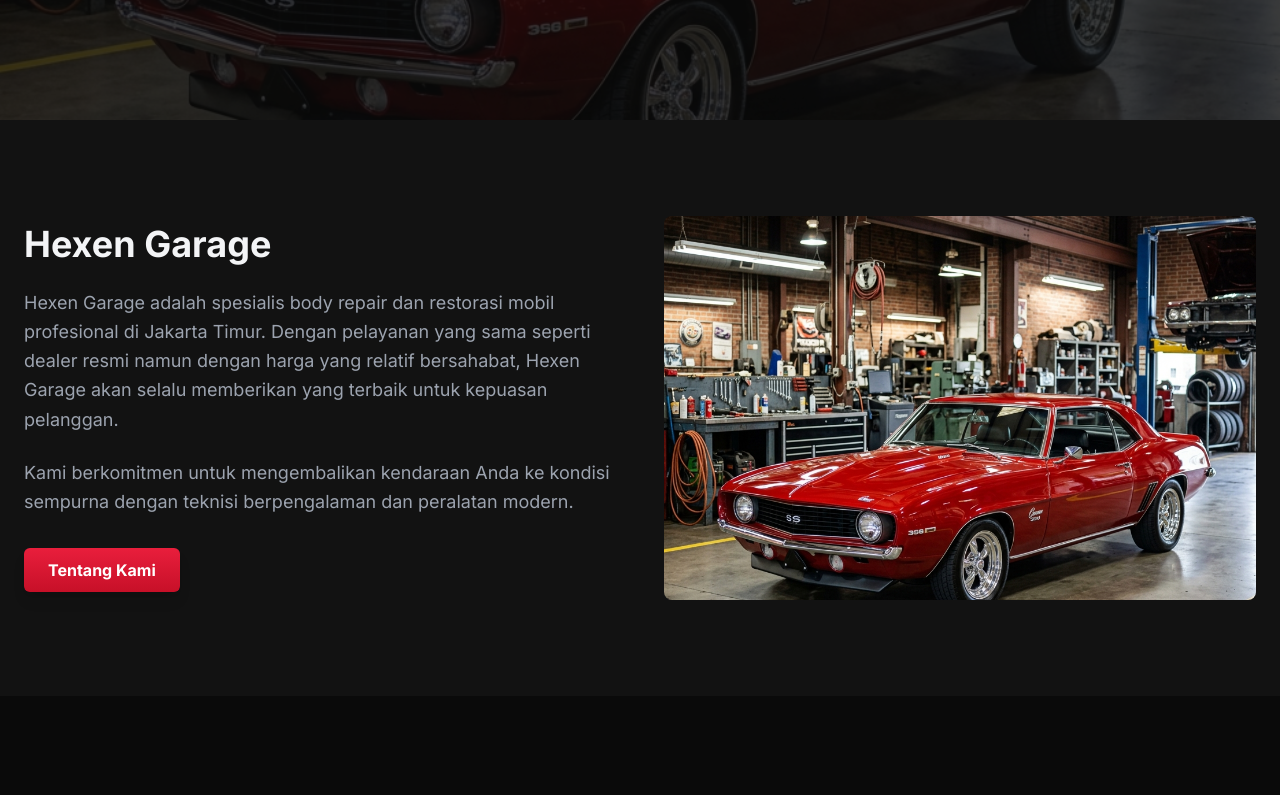
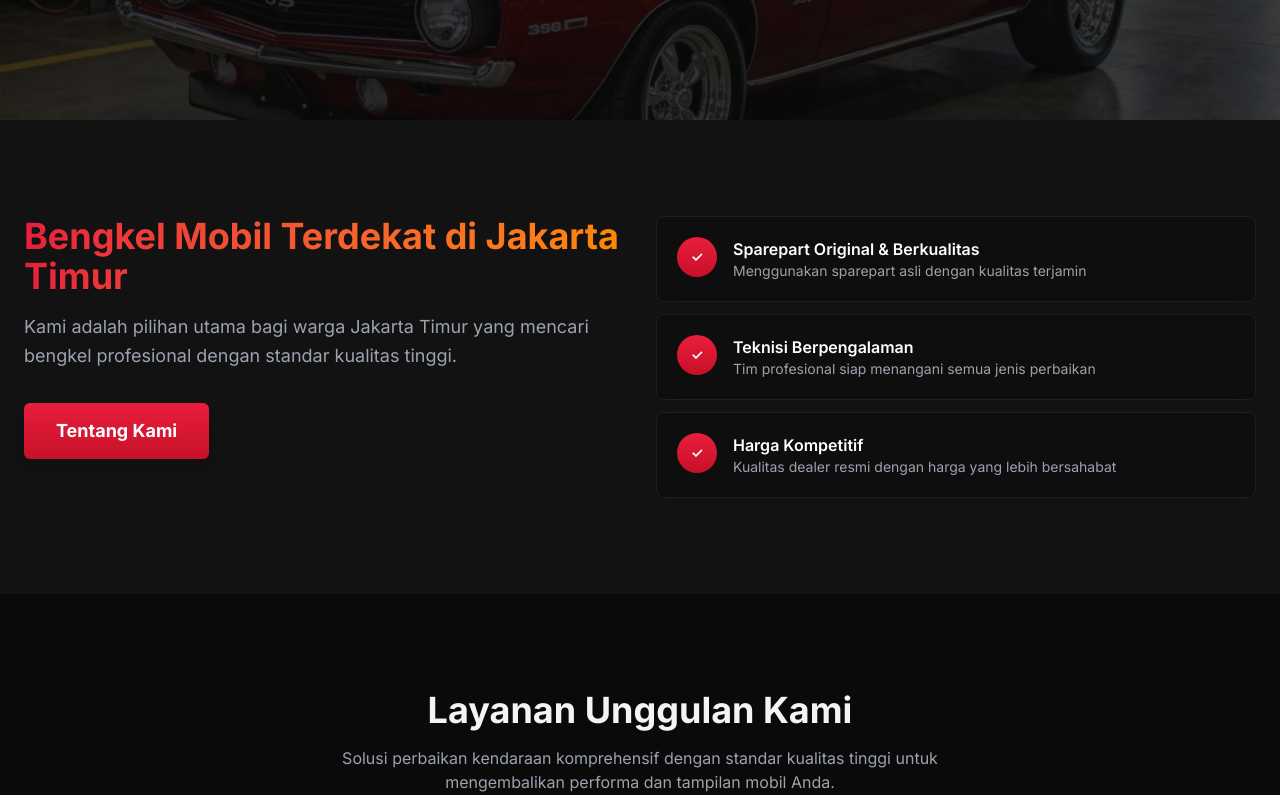
Before and after one commit to ahmadtajri/Landingpage-heksen-garage, a Next.js app: page / in a window 1280 px wide. Shown: the part 682-1477 px from the top of the page. Built offline with nearby package versions, Linux system fonts and the light colour scheme.

Commit message:
changesection about to bengkel terdekat

```diff
--- a/src/app/page.tsx
+++ b/src/app/page.tsx
@@ -78,27 +78,79 @@ export default function Home() {
 
       {/* About Section */}
       <Section className="bg-brand-dark">
-        <div className="grid gap-12 md:grid-cols-2 items-center">
+        <div className="grid gap-8 md:grid-cols-2 items-start">
+          <motion.div
+            initial={{ opacity: 0, x: -20 }}
+            whileInView={{ opacity: 1, x: 0 }}
+            transition={{ duration: 0.6 }}
+            className="space-y-6"
+          >
             <div>
-            <h2 className="mb-6 text-3xl font-bold md:text-4xl">Hexen Garage</h2>
-            <p className="mb-6 text-lg text-brand-muted leading-relaxed">
-              Hexen Garage adalah spesialis body repair dan restorasi mobil profesional di Jakarta Timur. Dengan pelayanan yang sama seperti dealer resmi namun dengan harga yang relatif bersahabat, Hexen Garage akan selalu memberikan yang terbaik untuk kepuasan pelanggan.
+              <h2 className="mb-4 text-3xl font-bold md:text-4xl bg-gradient-to-r from-brand-red to-brand-orange bg-clip-text text-transparent">
+                Bengkel Mobil Terdekat di Jakarta Timur
+              </h2>
+              <p className="text-lg text-brand-muted leading-relaxed">
+                Kami adalah pilihan utama bagi warga Jakarta Timur yang mencari bengkel profesional dengan standar kualitas tinggi.
               </p>
-            <p className="mb-8 text-lg text-brand-muted leading-relaxed">
-              Kami berkomitmen untuk mengembalikan kendaraan Anda ke kondisi sempurna dengan teknisi berpengalaman dan peralatan modern.
-            </p>
+            </div>
+            <div className="pt-2">
               <Link href="/tentang">
-              <Button variant="primary">Tentang Kami</Button>
+                <Button variant="primary" size="lg">Tentang Kami</Button>
               </Link>
             </div>
-          <div className="relative h-64 md:h-96 rounded-lg overflow-hidden">
-            <Image
-              src="/car_restored_after.png"
-              alt="About Hexen Garage"
-              fill
-              className="object-cover"
-            />
+          </motion.div>
+
+          <motion.div
+            initial={{ opacity: 0, x: 20 }}
+            whileInView={{ opacity: 1, x: 0 }}
+            transition={{ duration: 0.6, delay: 0.1 }}
+            className="space-y-3"
+          >
+            <motion.div
+              whileHover={{ x: 8 }}
+              className="rounded-lg border border-brand-gray bg-brand-black/50 p-5 backdrop-blur transition-all hover:border-brand-orange"
+            >
+              <div className="flex gap-4">
+                <div className="flex h-10 w-10 shrink-0 items-center justify-center rounded-full bg-gradient-to-b from-brand-red to-brand-red-hover">
+                  <span className="text-sm font-bold text-white">✓</span>
                 </div>
+                <div>
+                  <p className="font-semibold text-white">Sparepart Original & Berkualitas</p>
+                  <p className="text-sm text-brand-muted">Menggunakan sparepart asli dengan kualitas terjamin</p>
+                </div>
+              </div>
+            </motion.div>
+
+            <motion.div
+              whileHover={{ x: 8 }}
+              className="rounded-lg border border-brand-gray bg-brand-black/50 p-5 backdrop-blur transition-all hover:border-brand-orange"
+            >
+              <div className="flex gap-4">
+                <div className="flex h-10 w-10 shrink-0 items-center justify-center rounded-full bg-gradient-to-b from-brand-red to-brand-red-hover">
+                  <span className="text-sm font-bold text-white">✓</span>
+                </div>
+                <div>
+                  <p className="font-semibold text-white">Teknisi Berpengalaman</p>
+                  <p className="text-sm text-brand-muted">Tim profesional siap menangani semua jenis perbaikan</p>
+                </div>
+              </div>
+            </motion.div>
+
+            <motion.div
+              whileHover={{ x: 8 }}
+              className="rounded-lg border border-brand-gray bg-brand-black/50 p-5 backdrop-blur transition-all hover:border-brand-orange"
+            >
+              <div className="flex gap-4">
+                <div className="flex h-10 w-10 shrink-0 items-center justify-center rounded-full bg-gradient-to-b from-brand-red to-brand-red-hover">
+                  <span className="text-sm font-bold text-white">✓</span>
+                </div>
+                <div>
+                  <p className="font-semibold text-white">Harga Kompetitif</p>
+                  <p className="text-sm text-brand-muted">Kualitas dealer resmi dengan harga yang lebih bersahabat</p>
+                </div>
+              </div>
+            </motion.div>
+          </motion.div>
         </div>
       </Section>
 
```
Lines whose indentation alone changed are shown as unchanged.
